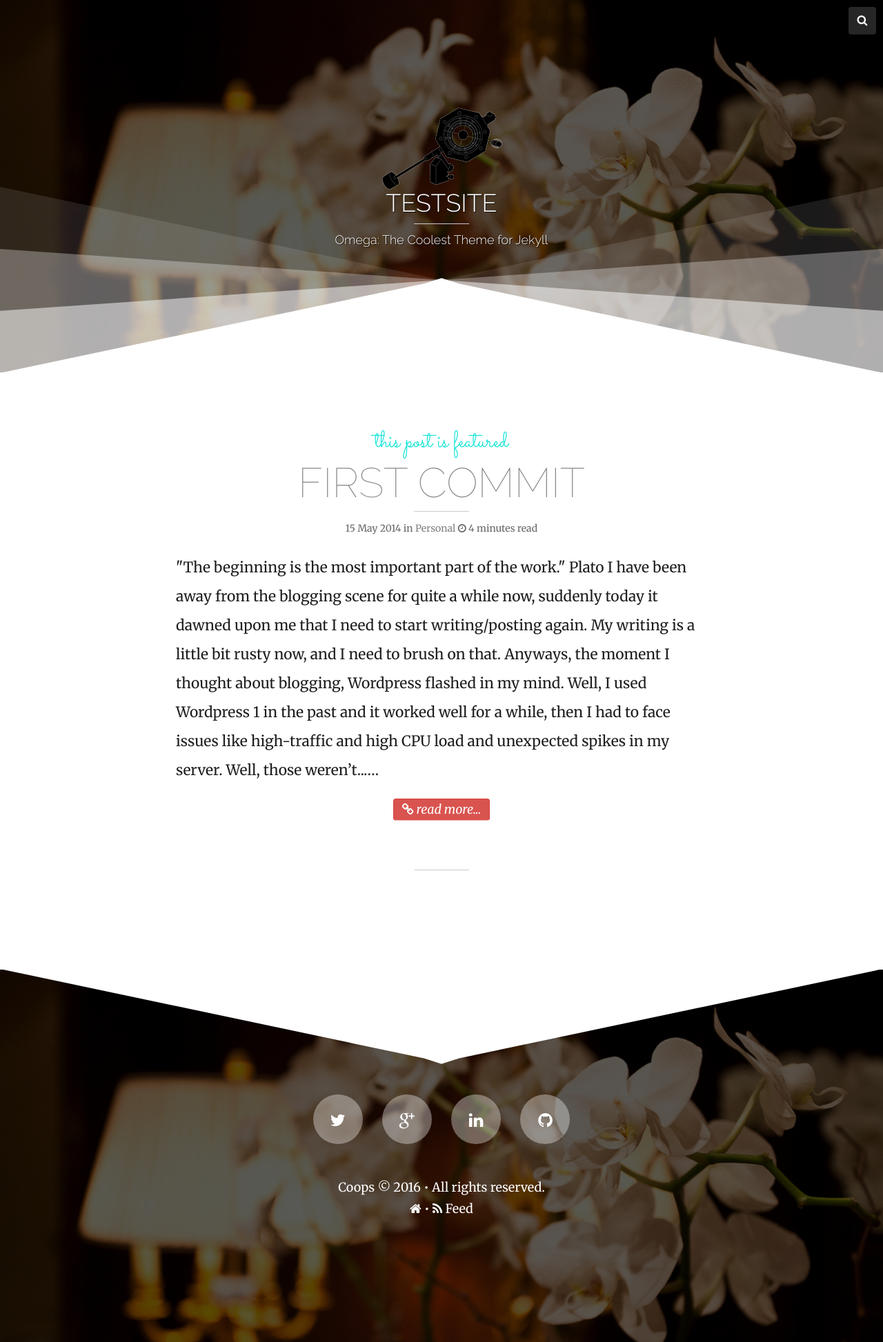
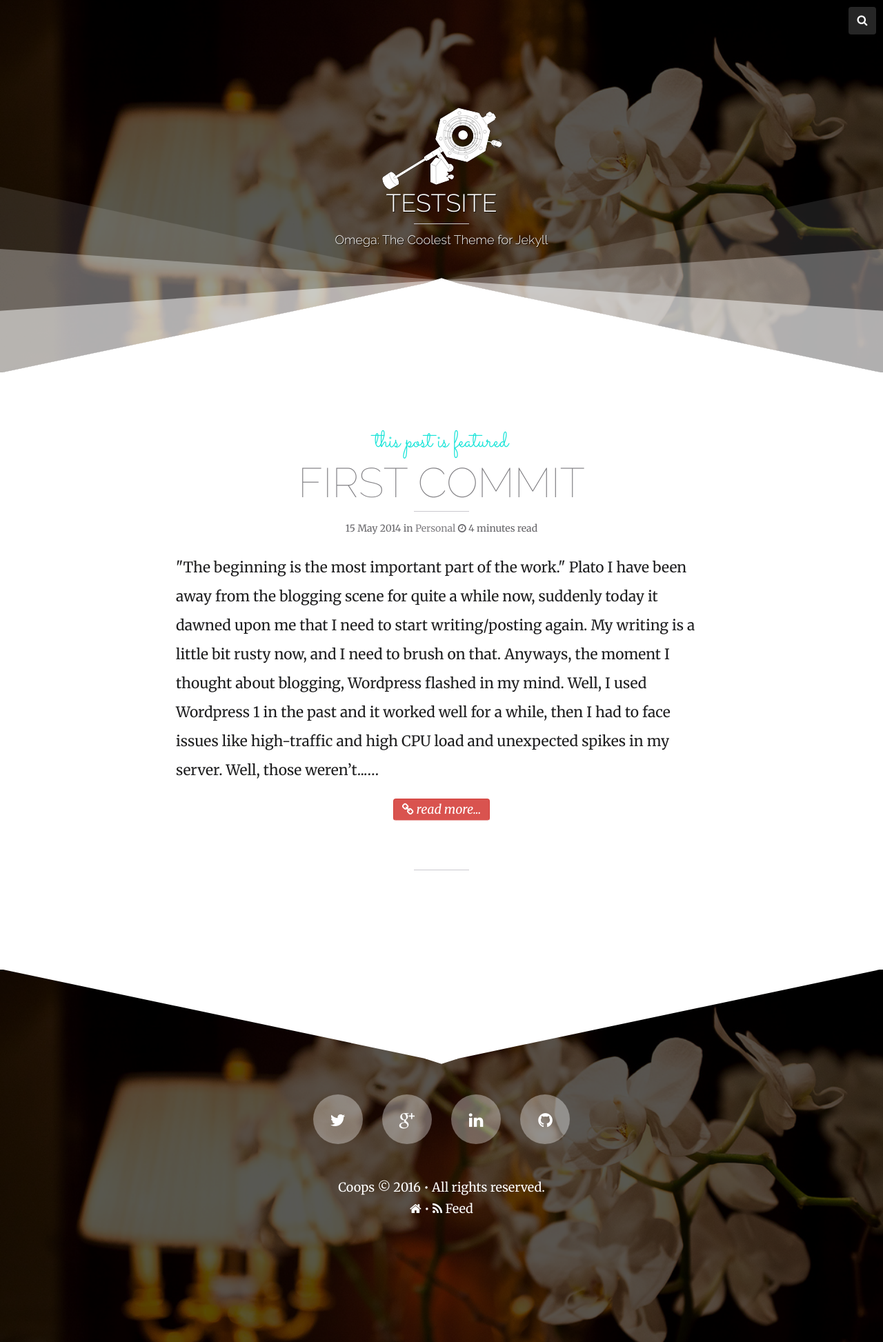
Before and after one commit to mountainstorm/testspace, a Jekyll site: the page built from index.html, in a window 1280 px wide. Shown: the whole page at 69% size. Built offline with Jekyll 4.4.1, drawn with Linux system fonts in a browser that asks for light colours; nearby versions of some CDN libraries; the list of posts is cut into pages by our own code.

Commit message:
invert color

```diff
--- a/_config.yml
+++ b/_config.yml
@@ -1,6 +1,6 @@
 title:            Testsite
 description:      "Omega: The Coolest Theme for Jekyll"
-logo:             logo-small.png
+logo:             logo-small-i.png
 disqus_shortname: hmfaysal
 # Assign a default image for your site's header and footer
 default_bg:       default_bg1.jpg
```
Also changed, not shown: images/logo-small-i.png (added).
